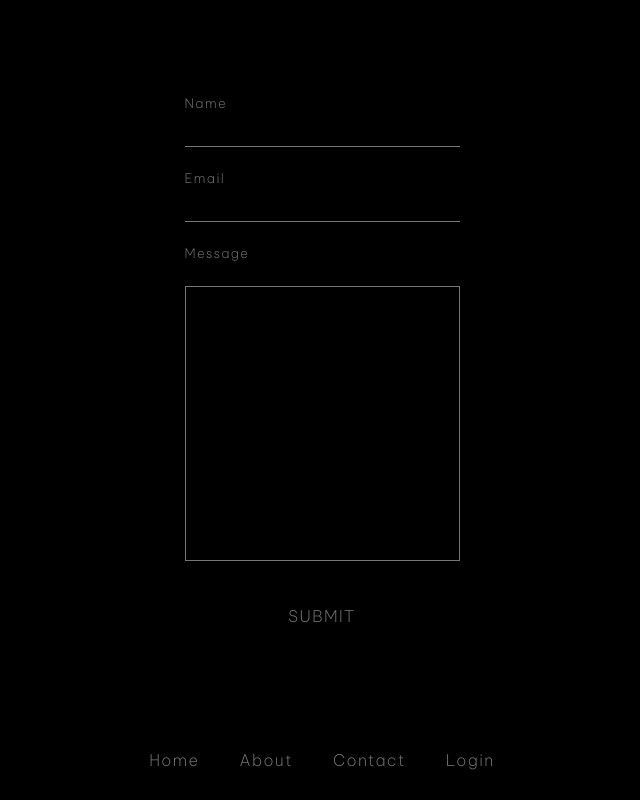
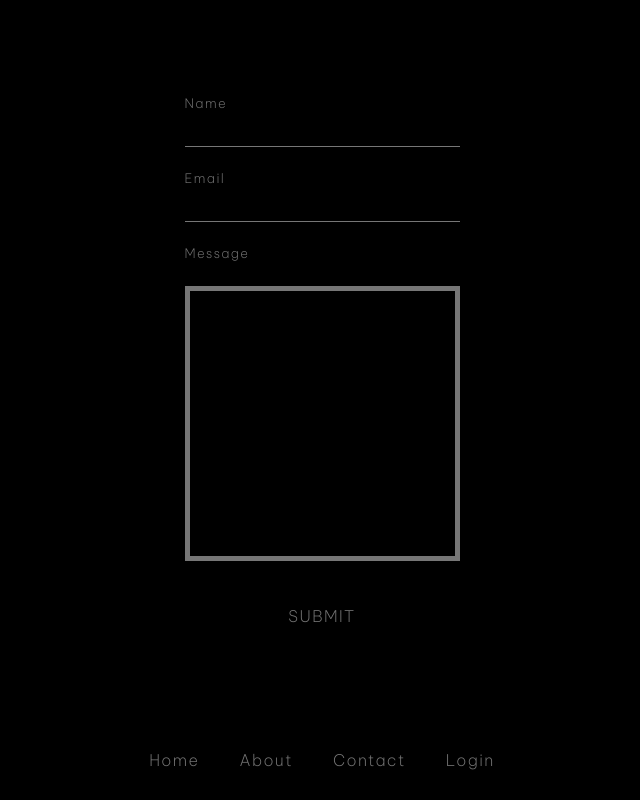
Before and after one commit to c2kle/industry-standard, a React (Create React App) app in the folder client/: page / in a window 1280 px wide. Both pictures are taken after a click on the item "Contact". Shown: the whole page, without its empty margins (318-958 px from the left). Built offline with nearby package versions, Linux system fonts and the light colour scheme.

Commit message:
test border size

```diff
--- a/client/src/componentsStyle/contact.css
+++ b/client/src/componentsStyle/contact.css
@@ -66,10 +66,10 @@
     display: block;
     border-style: solid;
     border-color: rgb(118,118,118);
-    border-top-width: .5px;
-    border-right-width: .5px;
-    border-bottom-width: .5px;
-    border-left-width: .5px;
+    border-top-width: 5px;
+    border-right-width: 5px;
+    border-bottom-width: 5px;
+    border-left-width: 5px;
     border-radius: 0px;
     background-color: black;
     margin: 20px 0px 20px 0px;
```
Also changed, not shown: 6 other files (tests, documents, lock files or other folders).
